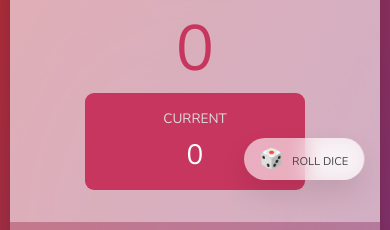
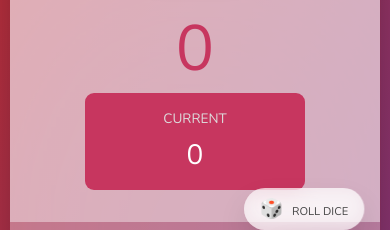
Before and after one commit to justmicho/justmicho.com, a website: page frontend/piggame/index.html in a window 390 px wide. Shown: the part 200-430 px from the top of the page. Drawn offline with nearby package versions, Linux system fonts and the light colour scheme.

Commit message:
api troubleshoot

```diff
--- a/frontend/piggame/style.css
+++ b/frontend/piggame/style.css
@@ -198,7 +198,7 @@ main {
   }
 
   .btn--roll {
-  top: 40%;
+  top: 48%;
   bottom: auto;
   left: auto;
   right: 2rem;
```
